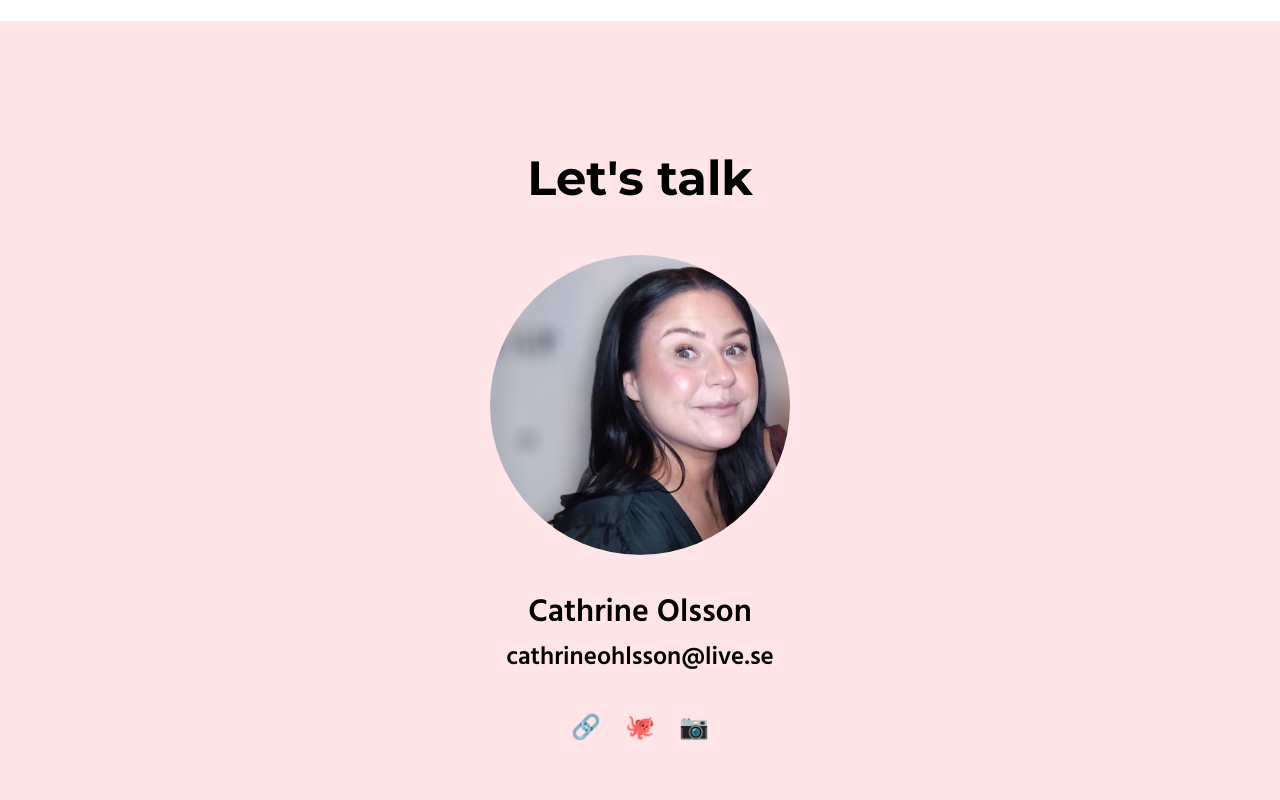
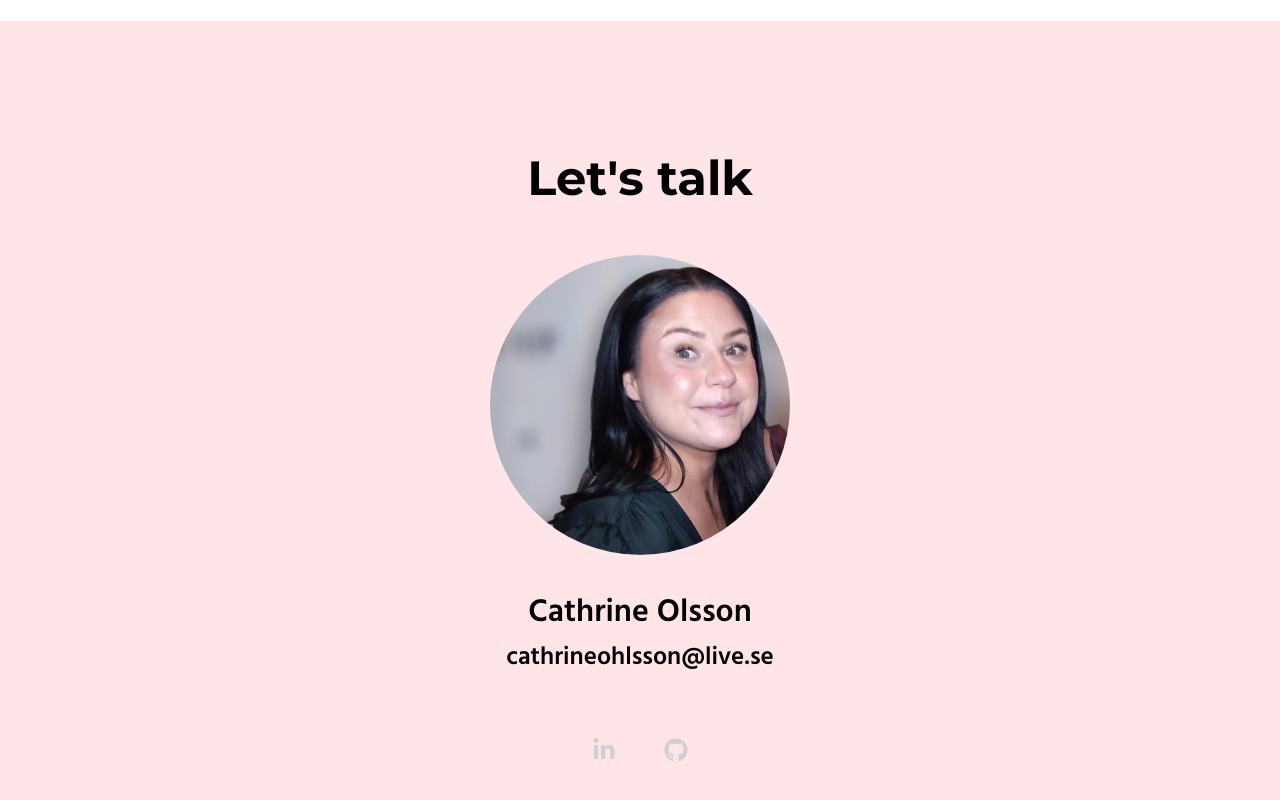
Before and after one commit to violacathrine/my-portfolio, a React (Vite) app: page / in a window 1280 px wide. Shown: the part 5719-6519 px from the top of the page. Built offline with nearby package versions, Linux system fonts and the light colour scheme.

Commit message:
icons socials

```diff
--- a/src/components/Contact.jsx
+++ b/src/components/Contact.jsx
@@ -1,6 +1,8 @@
 import React from "react";
 import styled from "styled-components";
+import { FaGithub, FaLinkedinIn } from "react-icons/fa";
 
+// 🔸 Layout
 const Section = styled.section`
   min-height: 100vh;
   padding: 128px 16px;
@@ -61,13 +63,37 @@ const Email = styled.a`
   }
 `;
 
+// 🔸 Ikoner
 const IconsWrapper = styled.div`
   display: flex;
   justify-content: center;
   gap: 1.5rem;
-  font-size: 24px;
+  margin-top: 1rem;
 `;
 
+const SocialIconLink = styled.a`
+  display: flex;
+  align-items: center;
+  justify-content: center;
+  width: 48px;
+  height: 48px;
+  border-radius: 50%;
+  color: #d0d0d0;
+  font-size: 24px;
+  transition: background-color 0.3s, transform 0.3s;
+
+  &:hover {
+    transform: scale(1.1);
+  }
+`;
+
+// 🔸 Plattform → ikon
+const iconMap = {
+  LinkedIn: FaLinkedinIn,
+  GitHub: FaGithub,
+};
+
+// 🔸 Component
 export const Contact = ({ heading, name, email, image, socials }) => {
   return (
     <Section id="contact">
@@ -78,17 +104,20 @@ export const Contact = ({ heading, name, email, image, socials }) => {
         <Email href={`mailto:${email}`}>{email}</Email>
       </div>
       <IconsWrapper>
-        {socials.map((social) => (
-          <a
+        {socials.map((social) => {
+          const IconComponent = iconMap[social.platform];
+          return (
+            <SocialIconLink
               key={social.platform}
               href={social.link}
               target="_blank"
               rel="noopener noreferrer"
               aria-label={social.platform}
             >
-            {social.icon}
-          </a>
-        ))}
+              {IconComponent && <IconComponent />}
+            </SocialIconLink>
+          );
+        })}
       </IconsWrapper>
     </Section>
   );
--- a/src/data/content.json
+++ b/src/data/content.json
@@ -169,18 +169,11 @@
     "socials": [
       {
         "platform": "LinkedIn",
-        "link": "https://linkedin.com/in/...",
-        "icon": "🔗"
+        "link": "https://www.linkedin.com/in/cathrine-olsson-306695147/"
       },
       {
         "platform": "GitHub",
-        "link": "https://github.com/violacathrine",
-        "icon": "🐙"
-      },
-      {
-        "platform": "Instagram",
-        "link": "https://instagram.com/...",
-        "icon": "📷"
+        "link": "https://github.com/violacathrine"
       }
     ]
   }
```
Lines whose indentation alone changed are shown as unchanged.
